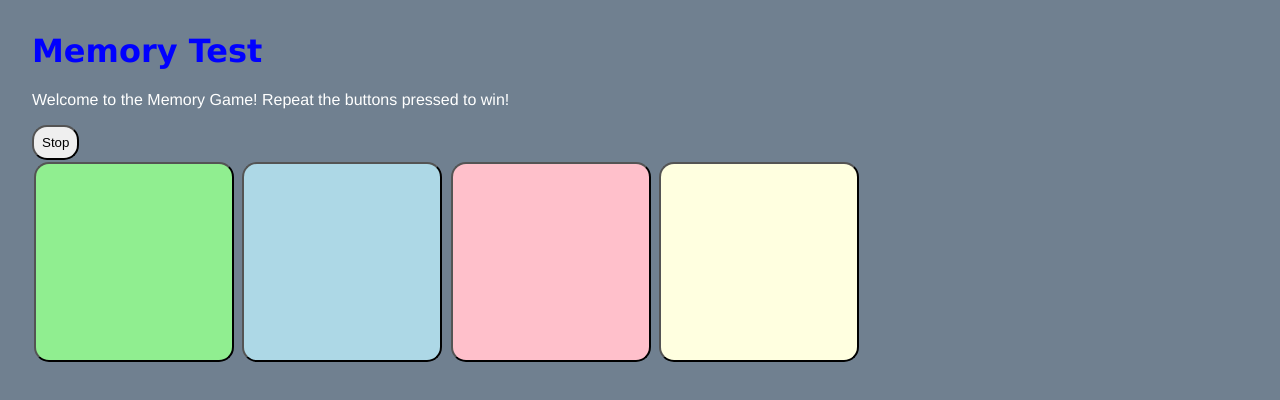
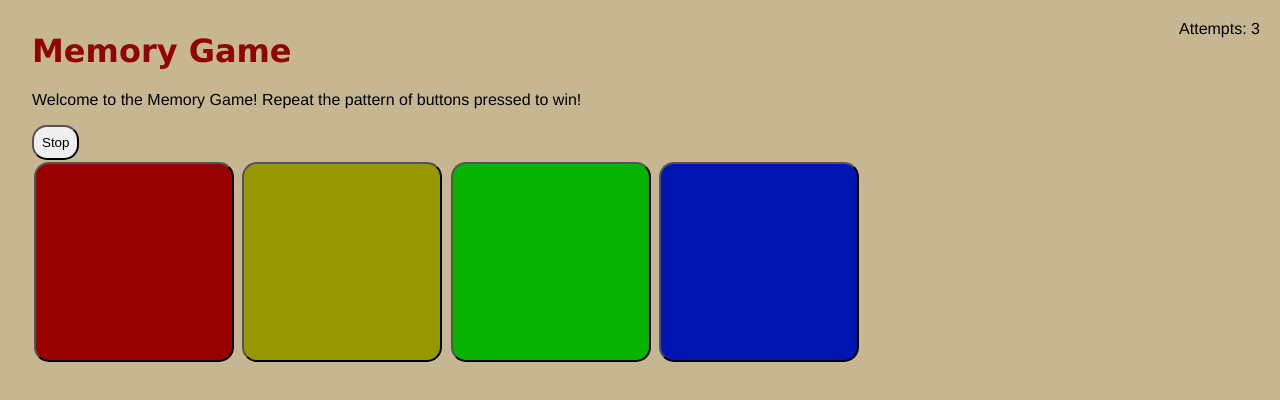
Before and after one commit to 320trankt/memoryGame, a plain HTML site: page index.html in a window 1280 px wide. Both pictures are taken after a click on the button "Start". Drawn offline with Linux system fonts and the light colour scheme.

Commit message:
🎌👫 Updated with Glitch

```diff
--- a/index.html
+++ b/index.html
@@ -14,11 +14,15 @@
     <script src="/script.js" defer></script>
   </head>
   <body>
-    <h1>Memory Test</h1>
+    <h1>Memory Game</h1>
 
     <p>
-      Welcome to the Memory Game! Repeat the buttons pressed to win!
+      Welcome to the Memory Game! Repeat the pattern of buttons pressed to win!
     </p>
+
+    <span id = "attemptsDisplay" class = "hidden">
+      Attempts: 3
+    </span>
 
     <button id="startBtn" onclick = "startGame()">
        Start
--- a/script.js
+++ b/script.js
@@ -10,13 +10,19 @@ var gamePlaying = false;
 var tonePlaying = false;
 var volume = 0.5;
 var guessCounter = 0;
+var attempts = 3;
+var attemptsDisplayString = "Attempts: ";
 
 function startGame() {
   //initialize game variables
   progress = 0;
+  attempts = 3;
+  document.getElementById("attemptsDisplay").innerText = attemptsDisplayString + attempts;
   gamePlaying = true;
+  randomizePattern();
   document.getElementById("startBtn").classList.add("hidden");
   document.getElementById("stopBtn").classList.remove("hidden");
+  document.getElementById("attemptsDisplay").classList.remove("hidden");
   playClueSequence();
 }
 
@@ -25,6 +31,7 @@ function stopGame() {
   gamePlaying = false;
   document.getElementById("startBtn").classList.remove("hidden");
   document.getElementById("stopBtn").classList.add("hidden");
+  document.getElementById("attemptsDisplay").classList.add("hidden");
 }
 
 function lightButton(btn) {
@@ -72,8 +79,13 @@ function guess(btn) {
       guessCounter++;
     }
   } else {//if player guesses wrong
-    loseGame();
-    return;
+    decrementAttempts();
+    if (attempts == 0){
+      loseGame();
+      return;
+    }else{
+      playClueSequence();
+    }
   }
 }
 
@@ -84,7 +96,19 @@ function winGame() {
 
 function loseGame() {
   stopGame();
-  alert("Game Over. You lost.");
+  alert("You've run out of attempts! Game over.");
+}
+
+function randomizePattern(){
+  for (let i = 0; i <= pattern.length-1; i++){
+    console.log("randomize: " + i + "th entry of pattern");
+    pattern[i] = Math.floor((Math.random() * 4) + 1);
+  }
+}
+
+function decrementAttempts(){
+  attempts--;
+  document.getElementById("attemptsDisplay").innerText = attemptsDisplayString + attempts;
 }
 
 // Sound Synthesis Functions
--- a/style.css
+++ b/style.css
@@ -3,13 +3,13 @@
 body {
   font-family: helvetica, arial, sans-serif;
   margin: 2em;
-  background-color: slategrey;
-  color: white;
+  background-color: #c6b792;
+  color: black;
 }
 
 h1 {
   font-family: verdana, arial, sans-serif;
-  color: blue;
+  color: #900404;
 }
 
 button {
@@ -24,35 +24,41 @@ button {
 }
 
 #button1 {
-  background: lightgreen;
+  background: #980000;
 }
 
 #button1:active, #button1.lit{
-  background:green;
+  background:#fe0000;
 }
 
 #button2 {
-  background: lightblue;
+  background: #979801;
 }
 
 #button2:active, #button2.lit{
-  background:blue;
+  background:#fdfe02;
 }
 
 #button3{
-  background: pink;
+  background: #07b200;
 }
 
 #button3:active, #button3.lit{
-  background:red;
+  background:#0bff01;
 }
 
 #button4{
-  background: lightyellow;
+  background: #0015b1;
 }
 
 #button4:active, #button4.lit{
-  background: yellow;
+  background: #011efe;
+}
+
+#attemptsDisplay{
+  position: fixed;
+  top: 20px;
+  right: 20px;
 }
 
 .hidden{
```
Also changed, not shown: 1 other file.
